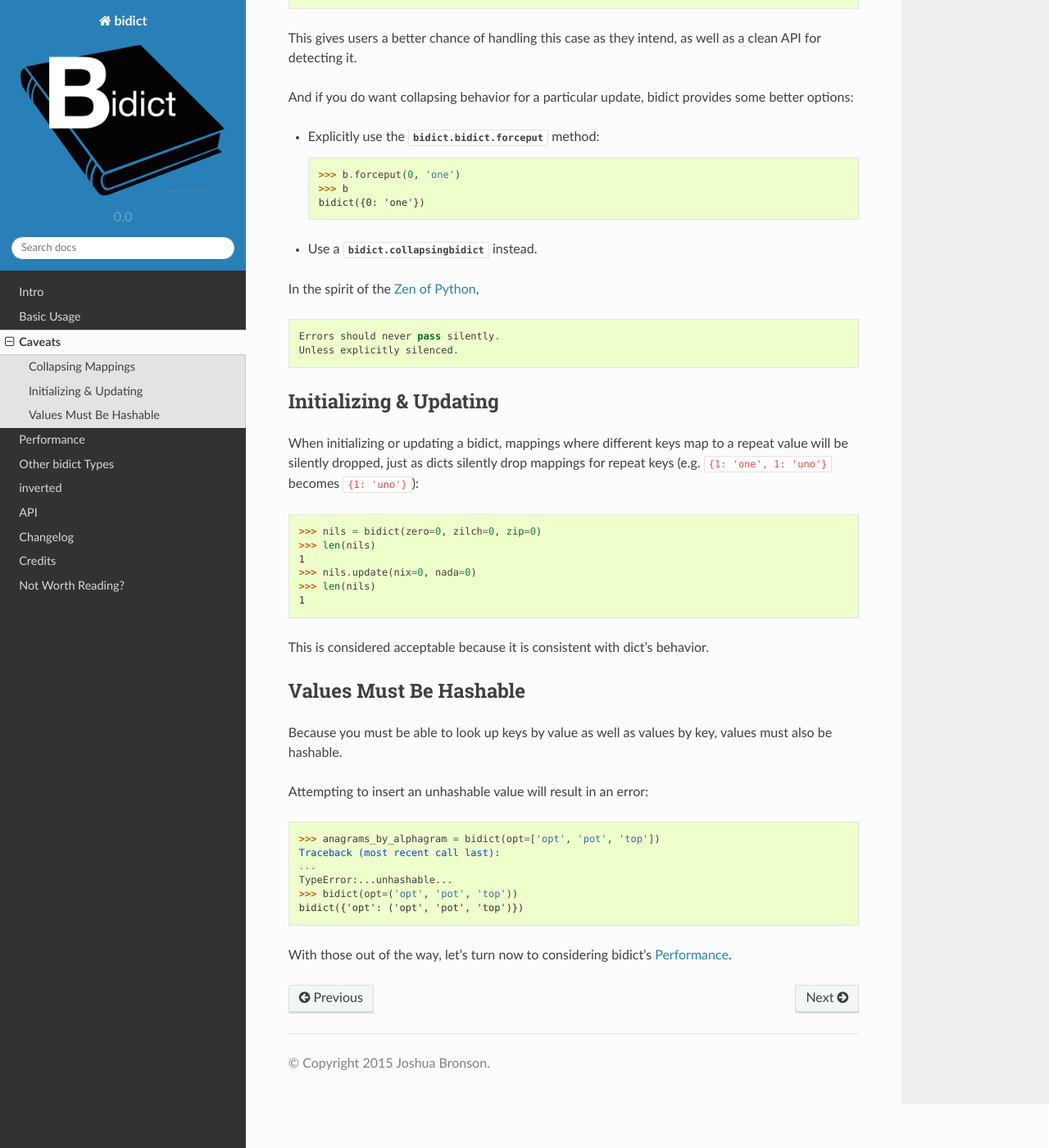
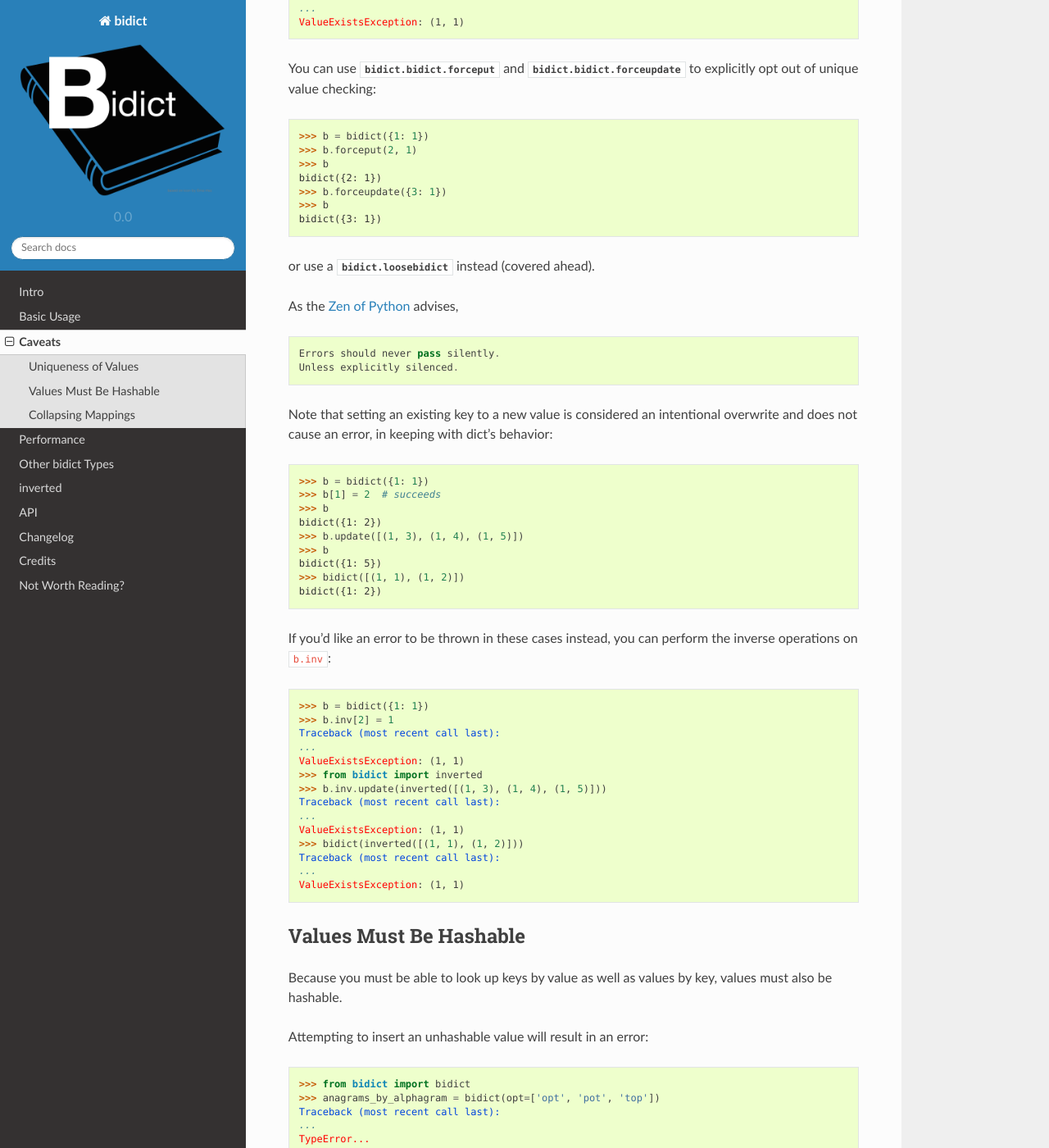
Before and after one commit to jab/bidict, a Sphinx documentation site: the page built from docs/caveats.rst, in a window 1280 px wide and 1400 px high, scrolled down 963 px. Shown: the whole window at 82% size. Built offline with Sphinx 7.4.7 and the Read the Docs theme 2.0.0, drawn with Linux system fonts in a browser that asks for light colours; some of the changed text lies outside the part shown.

Commit message:
docs + tests

```diff
--- a/docs/basic-usage.rst
+++ b/docs/basic-usage.rst
@@ -5,6 +5,7 @@ Basic Usage
 
 Let's return to the example from the :ref:`intro`::
 
+    >>> from bidict import bidict
     >>> element_by_symbol = bidict(H='hydrogen')
 
 As we saw, this behaves just like a dict,
--- a/docs/caveat-collapsing.rst.inc
+++ b/docs/caveat-collapsing.rst.inc
@@ -5,14 +5,15 @@ Collapsing Mappings
 
 Consider the following::
 
+    >>> from bidict import bidict
     >>> b = bidict({0: 'zero', 1: 'one'})
-    >>> b[0] = 'one'
+    >>> b[0] = 'one'  # doctest: +SKIP
 
 What should happen next?
 
 We could just let this happen::
 
-    >>> b
+    >>> b  # doctest: +SKIP
     bidict({0: 'one'})
 
 In other words,
@@ -51,12 +52,4 @@ bidict provides some better options:
     >>> b
     bidict({0: 'one'})
 
-- Use a :class:`bidict.collapsingbidict` instead.
-
-In the spirit of the
-`Zen of Python <https://www.python.org/dev/peps/pep-0020/>`_,
-
-::
-
-    Errors should never pass silently.
-    Unless explicitly silenced.
+- Use a :class:`bidict.loosebidict` instead (covered ahead).
--- a/docs/caveat-hashable-values.rst.inc
+++ b/docs/caveat-hashable-values.rst.inc
@@ -1,3 +1,5 @@
+.. _caveat-hashable-values:
+
 Values Must Be Hashable
 -----------------------
 
@@ -6,9 +8,10 @@ values must also be hashable.
 
 Attempting to insert an unhashable value will result in an error::
 
+    >>> from bidict import bidict
     >>> anagrams_by_alphagram = bidict(opt=['opt', 'pot', 'top'])
     Traceback (most recent call last):
     ...
-    TypeError:...unhashable...
+    TypeError...
     >>> bidict(opt=('opt', 'pot', 'top'))
     bidict({'opt': ('opt', 'pot', 'top')})
--- a/docs/caveat-init-update.rst.inc
+++ /dev/null
@@ -1,16 +0,0 @@
-Initializing & Updating
------------------------
-
-When initializing or updating a bidict,
-mappings where different keys map to a repeat value will be silently dropped,
-just as dicts silently drop mappings for repeat keys
-(e.g. ``{1: 'one', 1: 'uno'}`` becomes ``{1: 'uno'}``)::
-
-    >>> nils = bidict(zero=0, zilch=0, zip=0)
-    >>> len(nils)
-    1
-    >>> nils.update(nix=0, nada=0)
-    >>> len(nils)
-    1
-
-This is considered acceptable because it is consistent with dict's behavior.
--- /dev/null
+++ b/docs/caveat-unique-values.rst.inc
@@ -0,0 +1,95 @@
+.. _caveat-unique-values:
+
+Uniqueness of Values
+--------------------
+
+Consider the following::
+
+    >>> from bidict import bidict
+    >>> b = bidict({1: 1})
+    >>> b[2] = 1  # doctest: +SKIP
+
+What should happen next?
+
+If the bidict allowed this to succeed,
+because of the uniqueness-of-values constraint,
+it would silently clobber the existing mapping,
+possibly unbeknownst to the user,
+resulting in an unpleasant surprise later on.
+
+Instead, bidict raises an exception
+so the user has an opportunity to catch this early
+and resolve the conflict before it's too late:
+
+    >>> b = bidict({1: 1})
+    >>> b[2] = 1
+    Traceback (most recent call last):
+    ...
+    ValueExistsException: (1, 1)
+
+The same thing happens with offending initializations and updates::
+
+    >>> b = bidict({1: 1, 2: 1})
+    Traceback (most recent call last):
+    ...
+    ValueExistsException: (1, 1)
+    >>> b = bidict({1: 1})
+    >>> b.update({2: 1})
+    Traceback (most recent call last):
+    ...
+    ValueExistsException: (1, 1)
+
+You can use :attr:`bidict.bidict.forceput` and :attr:`bidict.bidict.forceupdate`
+to explicitly opt out of unique value checking::
+
+    >>> b = bidict({1: 1})
+    >>> b.forceput(2, 1)
+    >>> b
+    bidict({2: 1})
+    >>> b.forceupdate({3: 1})
+    >>> b
+    bidict({3: 1})
+
+or use a :class:`bidict.loosebidict` instead (covered ahead).
+
+As the
+`Zen of Python <https://www.python.org/dev/peps/pep-0020/>`_
+advises,
+
+::
+
+    Errors should never pass silently.
+    Unless explicitly silenced.
+
+Note that setting an existing key to a new value
+is considered an intentional overwrite
+and does not cause an error,
+in keeping with dict's behavior::
+
+    >>> b = bidict({1: 1})
+    >>> b[1] = 2  # succeeds
+    >>> b
+    bidict({1: 2})
+    >>> b.update([(1, 3), (1, 4), (1, 5)])
+    >>> b
+    bidict({1: 5})
+    >>> bidict([(1, 1), (1, 2)])
+    bidict({1: 2})
+
+If you'd like an error to be thrown in these cases instead,
+you can perform the inverse operations on ``b.inv``::
+
+    >>> b = bidict({1: 1})
+    >>> b.inv[2] = 1
+    Traceback (most recent call last):
+    ...
+    ValueExistsException: (1, 1)
+    >>> from bidict import inverted
+    >>> b.inv.update(inverted([(1, 3), (1, 4), (1, 5)]))
+    Traceback (most recent call last):
+    ...
+    ValueExistsException: (1, 1)
+    >>> bidict(inverted([(1, 1), (1, 2)]))
+    Traceback (most recent call last):
+    ...
+    ValueExistsException: (1, 1)
--- a/docs/caveats.rst
+++ b/docs/caveats.rst
@@ -7,11 +7,11 @@ Bidirectional maps are a simple concept on the surface,
 but have some subtle properties worth mentioning.
 Please bear the following in mind while using bidict.
 
-.. include:: caveat-collapsing.rst.inc
-
-.. include:: caveat-init-update.rst.inc
+.. include:: caveat-unique-values.rst.inc
 
 .. include:: caveat-hashable-values.rst.inc
 
+.. include:: caveat-collapsing.rst.inc
+
 With those out of the way,
 let's turn now to considering bidict's :ref:`performance`.
--- a/docs/frozenbidict.rst.inc
+++ b/docs/frozenbidict.rst.inc
@@ -10,6 +10,7 @@ and makes up the other branch of the tree.
 As you would expect,
 attempting to mutate a frozenbidict after initializing it causes an error::
 
+    >>> from bidict import frozenbidict
     >>> f = frozenbidict()
     >>> f['C'] = 'carbon'
     Traceback (most recent call last):
--- a/docs/namedbidict.rst.inc
+++ b/docs/namedbidict.rst.inc
@@ -7,6 +7,7 @@ allows you to easily generate
 a custom bidirectional map type
 with custom attribute-based access to forward and inverse mappings::
 
+    >>> from bidict import namedbidict
     >>> ElementMap = namedbidict('ElementMap', 'symbol', 'element')
     >>> noble_gases = ElementMap(He='helium')
     >>> noble_gases.element_for['He']
@@ -23,6 +24,7 @@ whose default value is :class:`bidict.bidict`,
 allows overriding the bidict type used as the base class,
 allowing the creation of e.g. namedfrozenbidicts::
 
+    >>> from bidict import frozenbidict
     >>> ElMap = namedbidict('ElMap', 'sym', 'el', base_type=frozenbidict)
     >>> noble = ElMap(He='helium')
     >>> hash(noble) is not 'an exception'
--- a/setup.py
+++ b/setup.py
@@ -34,9 +34,8 @@ class PyTest(Command):
         pass
 
     def run(self):
-        import subprocess
-        import sys
-        errno = subprocess.call(['py.test'])
+        from subprocess import call
+        errno = call(['py.test'])
         raise SystemExit(errno)
 
 setup(
```
Also changed, not shown: other parts of docs/caveat-collapsing.rst.inc (+1 -1 lines), other parts of docs/namedbidict.rst.inc (+1 -0 lines), docs/intro.rst (+5 -4 lines), docs/other-bidict-types.rst (+6 -6 lines), .travis.yml, docs/_static/bidict_types.png (deleted), docs/_static/class-hierarchy.svg (added), 5 other files.
